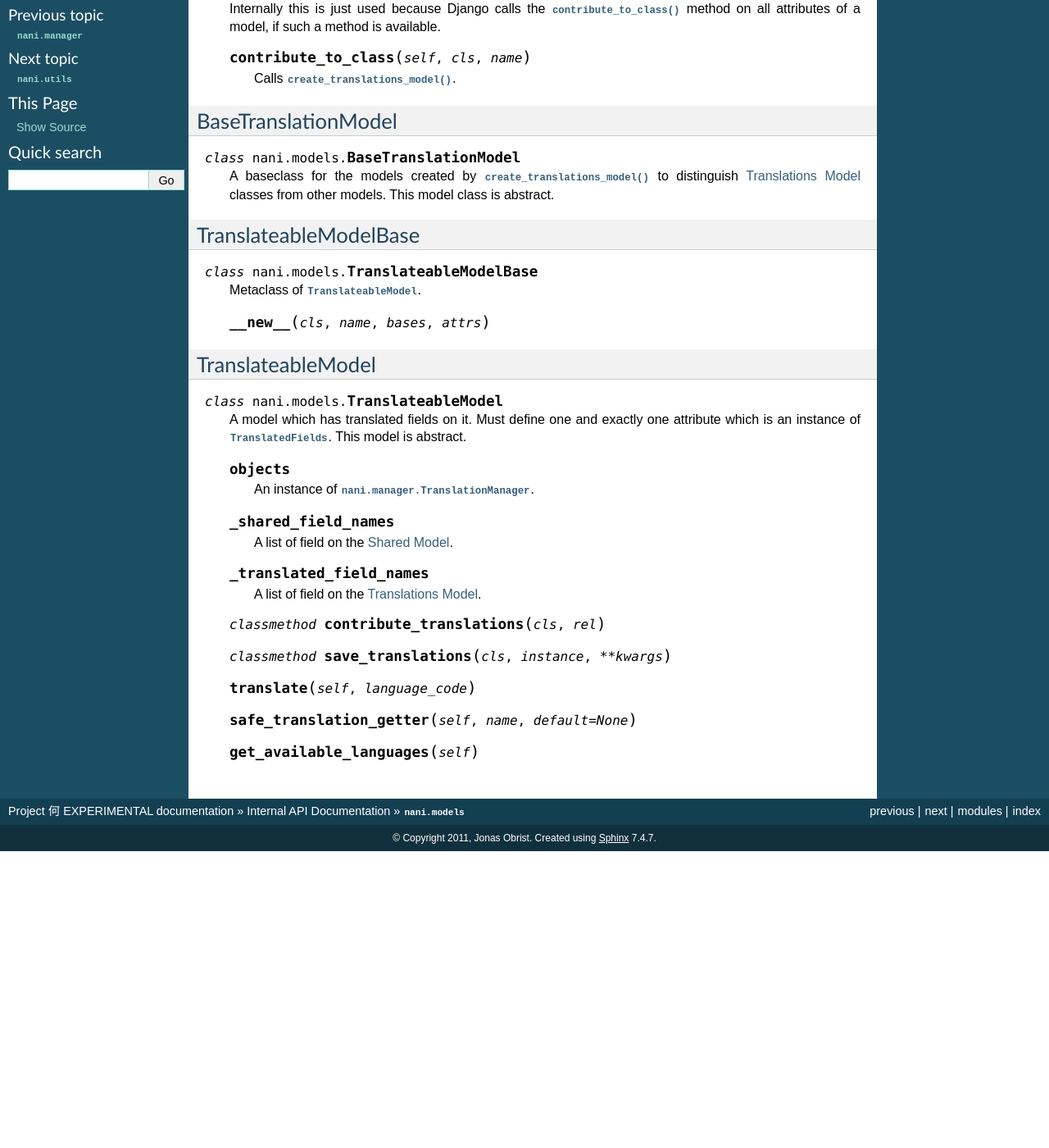
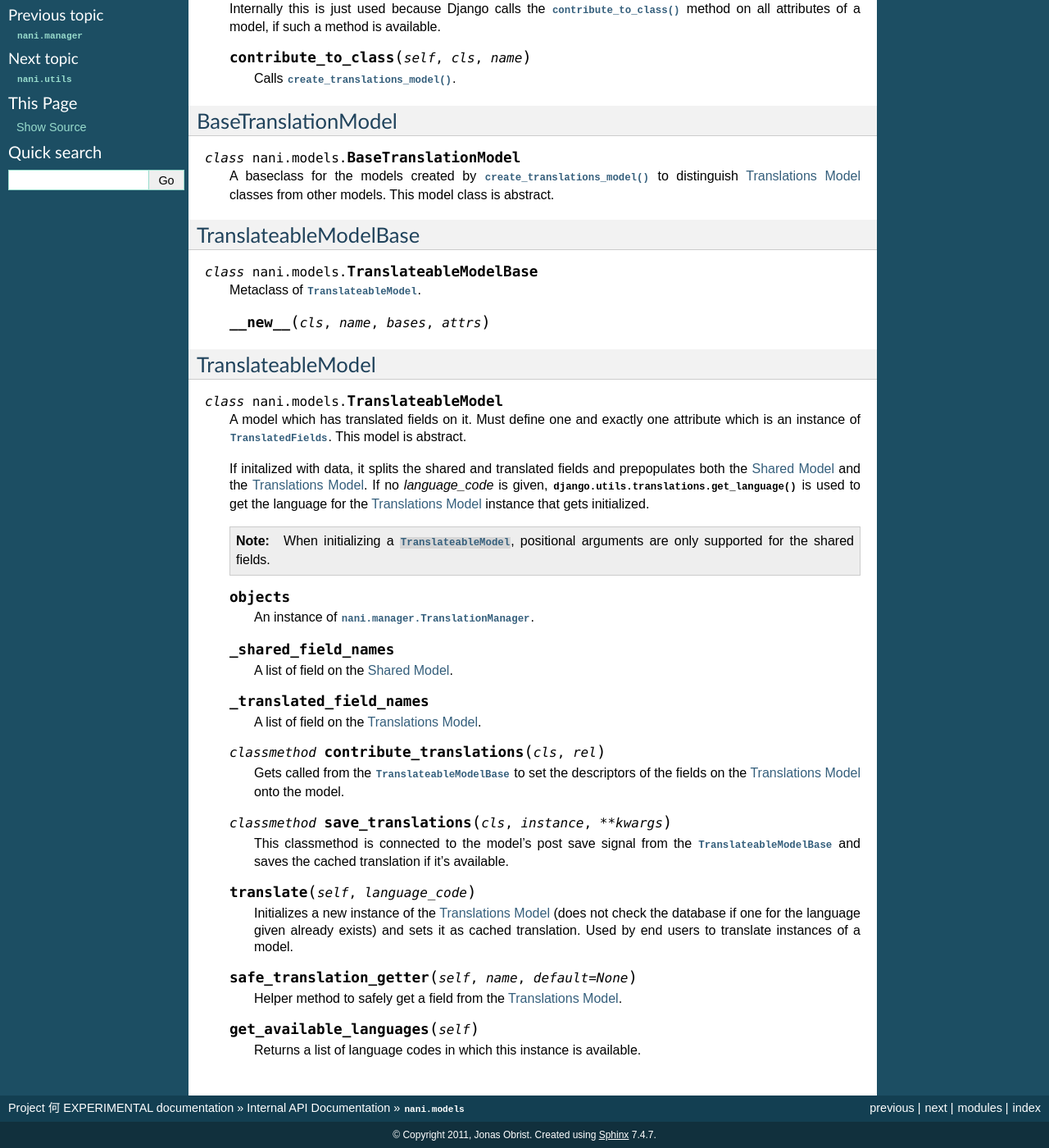
Before and after one commit to KristianOellegaard/django-hvad, a Sphinx documentation site: the page built from docs/internal/models.rst, in a window 1280 px wide and 1400 px high, scrolled down 399 px. Shown: the whole window at 82% size. Built offline with Sphinx 7.4.7, drawn with Linux system fonts in a browser that asks for light colours; before the commit the page ends 1437 px from its top, so only the background shows below that.

Commit message:
Finished internal documentation for now

```diff
--- a/docs/internal/models.rst
+++ b/docs/internal/models.rst
@@ -66,6 +66,15 @@ TranslateableModel
     attribute which is an instance of :class:`TranslatedFields`. This model is
     abstract.
 
+    If initalized with data, it splits the shared and translated fields and
+    prepopulates both the :term:`Shared Model` and the
+    :term:`Translations Model`. If no *language_code* is given,
+    :func:`django.utils.translations.get_language` is used to get the language
+    for the :term:`Translations Model` instance that gets initialized.
+
+    .. note:: When initializing a :class:`TranslateableModel`, positional
+              arguments are only supported for the shared fields.
+
     .. attribute:: objects
 
         An instance of :class:`nani.manager.TranslationManager`.
@@ -80,10 +89,27 @@ TranslateableModel
 
     .. classmethod:: contribute_translations(cls, rel)
 
+        Gets called from the :class:`TranslateableModelBase` to set the
+        descriptors of the fields on the :term:`Translations Model` onto the
+        model.
+
     .. classmethod:: save_translations(cls, instance, **kwargs)
+
+        This classmethod is connected to the model's post save signal from the
+        :class:`TranslateableModelBase` and saves the cached translation if it's
+        available.
 
     .. method:: translate(self, language_code)
 
+        Initializes a new instance of the :term:`Translations Model` (does not
+        check the database if one for the language given already exists) and
+        sets it as cached translation. Used by end users to translate instances
+        of a model.
+
     .. method:: safe_translation_getter(self, name, default=None)
 
+        Helper method to safely get a field from the :term:`Translations Model`.
+
     .. method:: get_available_languages(self)
+
+        Returns a list of language codes in which this instance is available.
```
Also changed, not shown: docs/internal/utils.rst (+17 -0 lines), 1 other file.
